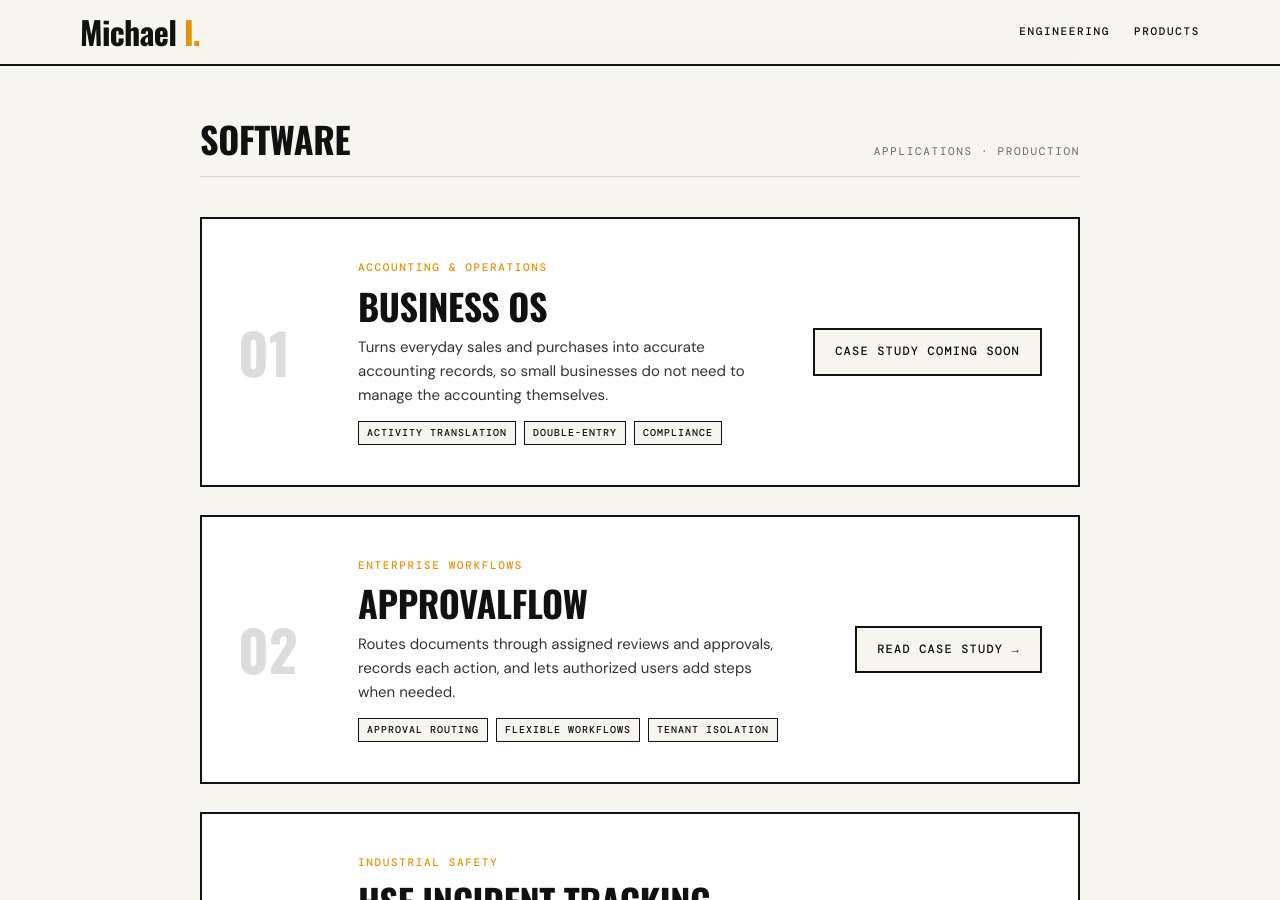
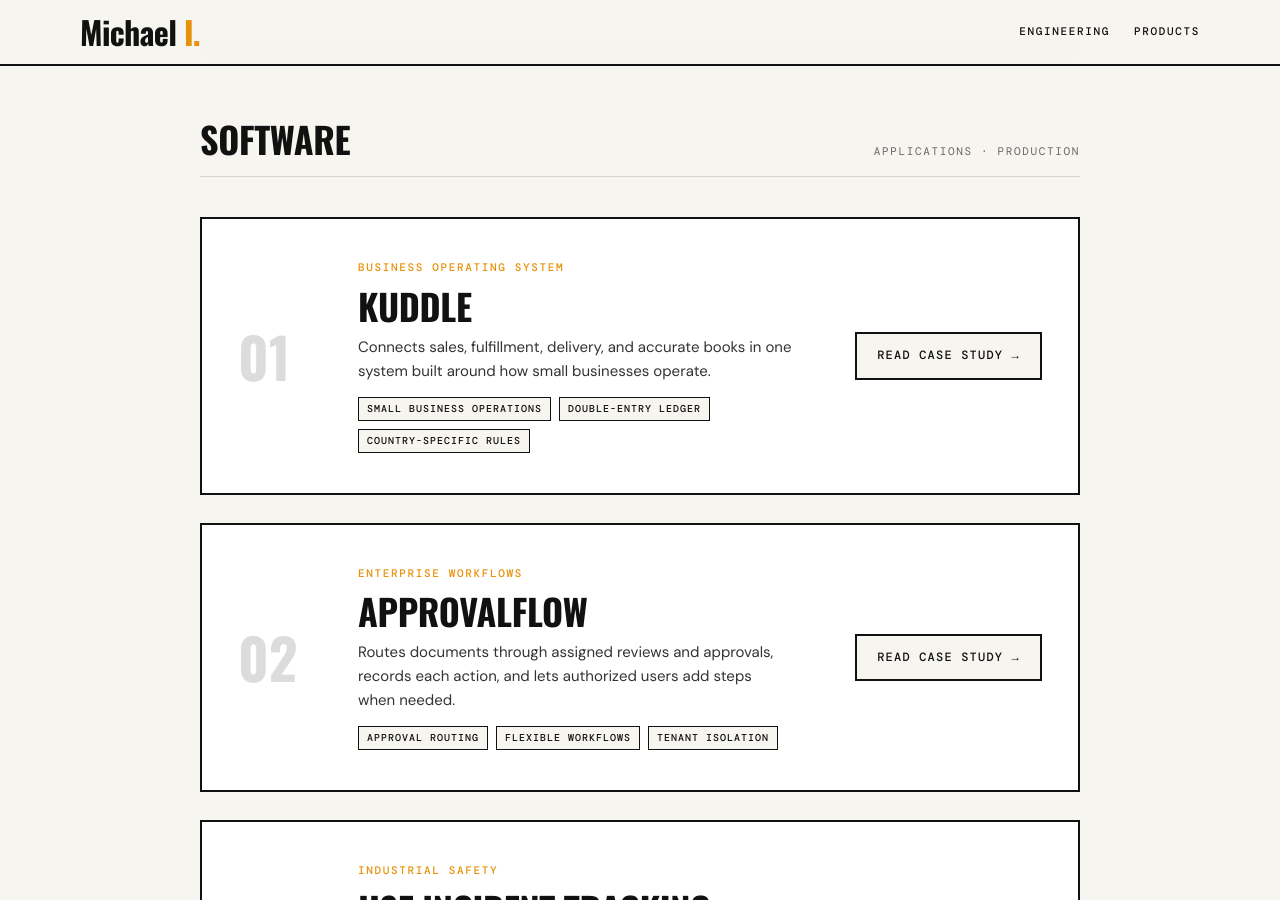
Before and after one commit to clrzr/clrzr.github.io, a Jekyll site: the page built from products/index.html, in a window 1280 px wide and 900 px high, scrolled down 339 px. Built offline with Jekyll 4.4.1, drawn with Linux system fonts in a browser that asks for light colours; some web fonts are replaced.

Commit message:
Add Kuddle product case study
Co-authored-by: Copilot App <223556219+Copilot@users.noreply.github.com>

```diff
--- a/products/index.html
+++ b/products/index.html
@@ -219,23 +219,23 @@ permalink: /products/
     </div>
 
     <div class="prod-list">
-      <!-- 01: Business OS -->
+      <!-- 01: Kuddle -->
       <div class="prod-card">
         <span class="card-num">01</span>
         <div class="card-main">
-          <span class="card-tag">Accounting & Operations</span>
-          <h3 class="card-title">Business OS</h3>
+          <span class="card-tag">Business Operating System</span>
+          <h3 class="card-title">Kuddle</h3>
           <p class="card-desc">
-            Turns everyday sales and purchases into accurate accounting records, so small businesses do not need to manage the accounting themselves.
+            Connects sales, fulfillment, delivery, and accurate books in one system built around how small businesses operate.
           </p>
           <div class="card-pills">
-            <span class="pill">Activity Translation</span>
-            <span class="pill">Double-Entry</span>
-            <span class="pill">Compliance</span>
+            <span class="pill">Small Business Operations</span>
+            <span class="pill">Double-Entry Ledger</span>
+            <span class="pill">Country-Specific Rules</span>
           </div>
         </div>
         <div class="card-action">
-          <span class="action-btn">Case study coming soon</span>
+          <a href="/products/kuddle/" class="action-btn">Read case study &rarr;</a>
         </div>
       </div>
 
```
Also changed, not shown: _case_studies/kuddle.md (added, +55 -0 lines).
